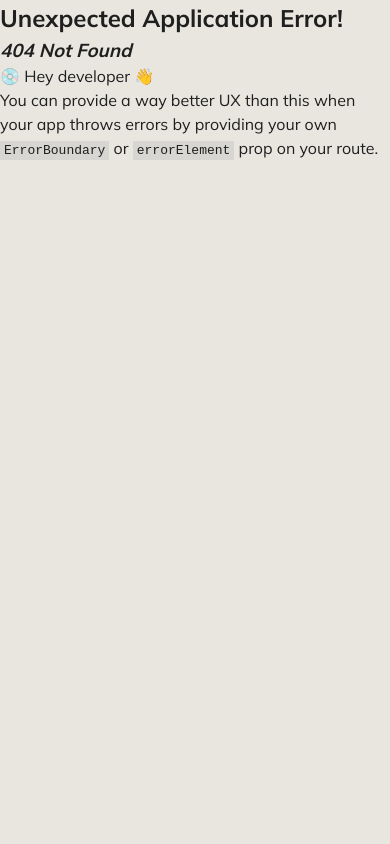
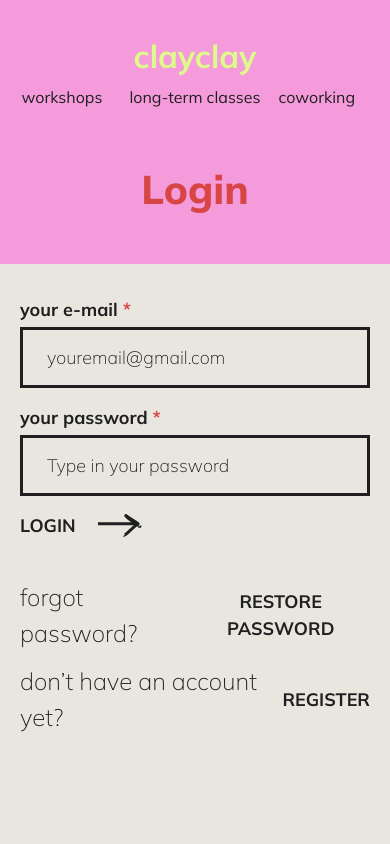
Before and after one commit to dariia-romanova/pottery-studio, a React (Vite) app: page /login in a window 390 px wide. Before the commit this address had no page. Shown: the top 844 px of the page. Built offline with nearby package versions, Linux system fonts and the light colour scheme.

Commit message:
login page layout

```diff
--- a/src/client/App.tsx
+++ b/src/client/App.tsx
@@ -7,6 +7,7 @@ import { CoworkingPage } from "./modules/coworking-page/coworking-page";
 // import { longTermsList } from "./constants/long-terms";
 import { ClassPage } from "./modules/class-page/class-page";
 import { Layout } from "./modules/layout/layout";
+import { Login } from "./modules/auth/login";
 
 const router = createBrowserRouter(createRoutesFromElements(
   <>
@@ -38,6 +39,14 @@ const router = createBrowserRouter(createRoutesFromElements(
           path = "/coworking"
           element={<CoworkingPage />}
       />
+      <Route
+        path = "/login"
+        element={<Login />}
+      />
+      <Route
+        path = "/signin"
+        element={<></>}
+      />
     </Route>
   </>
 ));
--- a/src/client/components/button/button.module.css
+++ b/src/client/components/button/button.module.css
@@ -10,6 +10,10 @@
 
 .button_title {
   margin-right: 20px;
+}
+
+.button_title__noArrow {
+  margin-right: 0px;
 }
 
 .button_arrow {
--- a/src/client/components/button/button.tsx
+++ b/src/client/components/button/button.tsx
@@ -1,18 +1,22 @@
 import { Link } from "react-router-dom";
 import styles from "./button.module.css";
 import arrow from "../../assets/arrow.svg";
+import clsx from "clsx";
 
 type ButtonProps = {
   text: string;
   link: string;
+  variant?: 'standart' | 'no-arrow';
 }
 
-export const Button = ({ text, link } : ButtonProps) => {
+export const Button = ({ text, link, variant = 'standart' } : ButtonProps) => {
   return (
     <button className={styles.button}>
       <Link className={styles.button_content} to={link}>
-        <div className={styles.button_title}>{text}</div>
-        <img src ={arrow} className={styles.button_arrow} />
+        <div className={clsx(styles.button_title, variant === 'no-arrow' && styles.button_title__noArrow)}>{text}</div>
+        {variant === 'standart' && (
+          <img src ={arrow} className={styles.button_arrow} />
+        )}
       </Link>
     </button>
   );
--- a/src/client/components/form/input.tsx
+++ b/src/client/components/form/input.tsx
@@ -2,7 +2,7 @@ import { useState } from 'react';
 import styles from './input.module.css';
 
 type InputProps = {
-  type: 'text' | 'email' | 'date' | 'tel' | 'textarea',
+  type: 'text' | 'email' | 'date' | 'tel' | 'textarea' | 'password',
   label: string,
   tip: string,
   required?: boolean,
--- a/src/client/components/hero-section/hero-section.module.css
+++ b/src/client/components/hero-section/hero-section.module.css
@@ -9,6 +9,10 @@
   padding: 100px 0px 120px;
   max-width: 1240px;
   animation: titleAppearance 0.75s ease-out;
+}
+
+.heroSection_title__small {
+  padding: 50px 0px 70px;
 }
 
 @media (max-width: 960px) {
@@ -26,6 +30,10 @@
 
   .heroSection_title {
     padding: 20px 0px 80px;
+  }
+
+  .heroSection_title__small {
+    padding: 10px 0px 50px;
   }
 }
 
--- a/src/client/components/hero-section/hero-section.tsx
+++ b/src/client/components/hero-section/hero-section.tsx
@@ -2,18 +2,18 @@ import React from "react";
 import styles from "./hero-section.module.css";
 
 import { Container } from "../../components/container/container";
-import { H1 } from "../../components/h1/h1";
-import { Header } from "../../components/header/header";
+import clsx from "clsx";
 
 type HeroSectionProps = {
   children?: React.ReactNode,
+  variant?: 'small' | 'standart';
 }
 
-export const HeroSection = ({ children }: HeroSectionProps) => {
+export const HeroSection = ({ children, variant = 'standart' }: HeroSectionProps) => {
   return (
     <div className={styles.heroSection}>
       <Container>
-        <div className={styles.heroSection_title}>
+        <div className={clsx(styles.heroSection_title, variant === 'small' && styles.heroSection_title__small)}>
           {!!children && (
             <div>
               {children}
--- /dev/null
+++ b/src/client/modules/auth/login.module.css
@@ -0,0 +1,72 @@
+.auth_content {
+  width: max-content;
+  padding: 60px 0 0;
+}
+
+.auth_formContainer {
+  margin-bottom: 40px;
+}
+
+.auth_form {
+  display: flex;
+  flex-direction: column;
+  gap: 32px;
+}
+
+.auth_buttons {
+  display: flex;
+  flex-direction: column;
+  gap: 24px;
+}
+
+.auth_button {
+  width: 100%;
+  display: flex;
+  justify-content: space-between;
+  align-items: center;
+}
+
+.auth_button_text {
+  font-weight: 200;
+  font-size: 36px;
+}
+
+@media (max-width: 960px) {
+  .auth_content {
+    width: 100%;
+    padding: 40px 0 0;
+  }
+
+  .auth_form {
+    gap: 22px;
+  }
+
+  .auth_buttons {
+    gap: 18px;
+  }
+  .auth_button_text {
+    font-weight: 200;
+    font-size: 24px;
+  }
+}
+
+
+@media (max-width: 620px) {
+  .auth_content {
+    padding: 32px 0 80px;
+  }
+
+
+  .auth_form {
+    gap: 16px;
+  }
+
+  .auth_buttons {
+    gap: 12px;
+  }
+
+  .auth_button_text {
+    font-weight: 200;
+    font-size: 24px;
+  }
+}
--- /dev/null
+++ b/src/client/modules/auth/login.tsx
@@ -0,0 +1,39 @@
+import { Button } from "../../components/button/button";
+import { Container } from "../../components/container/container";
+import { Input } from "../../components/form/input";
+import { H1 } from "../../components/h1/h1";
+import { HeroSection } from "../../components/hero-section/hero-section";
+
+import styles from './login.module.css'
+
+export const Login = () => {
+  return (
+    <>
+      <HeroSection variant="small">
+        <H1>Login</H1>
+      </HeroSection>
+      <Container>
+        <div className={styles.auth_content}>
+          <div className={styles.auth_formContainer}>
+          <form className={styles.auth_form}>
+            <Input type="email" label="your e-mail" tip="youremail@gmail.com" required />
+            <Input type="password" label="your password" tip="Type in your password" required />
+            <Button text="Login" link="" />
+          </form>
+        </div>
+        <div className={styles.auth_buttons}>
+          <div className={styles.auth_button}>
+            <p className={styles.auth_button_text}>forgot password?</p>
+            <Button text="Restore password" link="" variant="no-arrow" />
+          </div>
+
+          <div className={styles.auth_button}>
+            <p className={styles.auth_button_text}>don’t have an account yet?</p>
+            <Button text="Register" link="" variant="no-arrow" />
+          </div>
+        </div>
+        </div>
+      </Container>
+    </>
+  );
+};
--- a/src/client/modules/class-page/class-form.tsx
+++ b/src/client/modules/class-page/class-form.tsx
@@ -15,9 +15,9 @@ export const ClassForm = ({ classTitle, dates }: ClassFormType) => {
       <H2>book this class</H2>
       <Input type="text" label="name" tip="Your name" required />
       <Input type="email" label="your e-mail" tip="youremail@gmail.com" required />
-      <Input type="tel" label="Phone number" tip="Your phone number" required />
-      <Input type="text" label="Class name" tip="" fixedValue={classTitle} required />
-      <Input type="text" label="Dates" tip="" fixedValue={dates} required />
+      <Input type="tel" label="phone number" tip="Your phone number" required />
+      <Input type="text" label="class name" tip="" fixedValue={classTitle} required />
+      <Input type="text" label="dates" tip="" fixedValue={dates} required />
       <Input type="textarea" label="additional info" tip="Write your message here" />
       <Button text="Send" link="" />
     </form>
```
